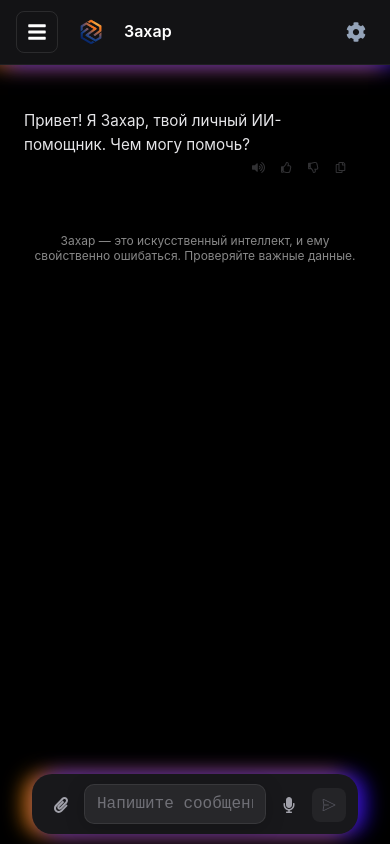
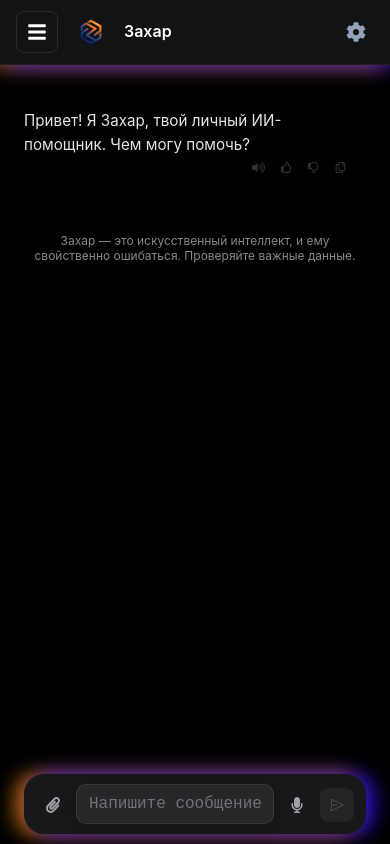
Before and after one commit to arutyunyanalik2-a11y/Zaxar-frontend, a React (Vite) app: page / in a window 390 px wide. Built offline with nearby package versions, Linux system fonts and the light colour scheme.

Commit message:
Remove width calculation from style.css

```diff
--- a/src/style.css
+++ b/src/style.css
@@ -1494,7 +1494,6 @@
         gap: 6px;
         flex-shrink: 0;
         margin-bottom: 10px;
-        width: calc(100% - 16px);
         margin-left: auto;
         margin-right: auto;
     }
```
